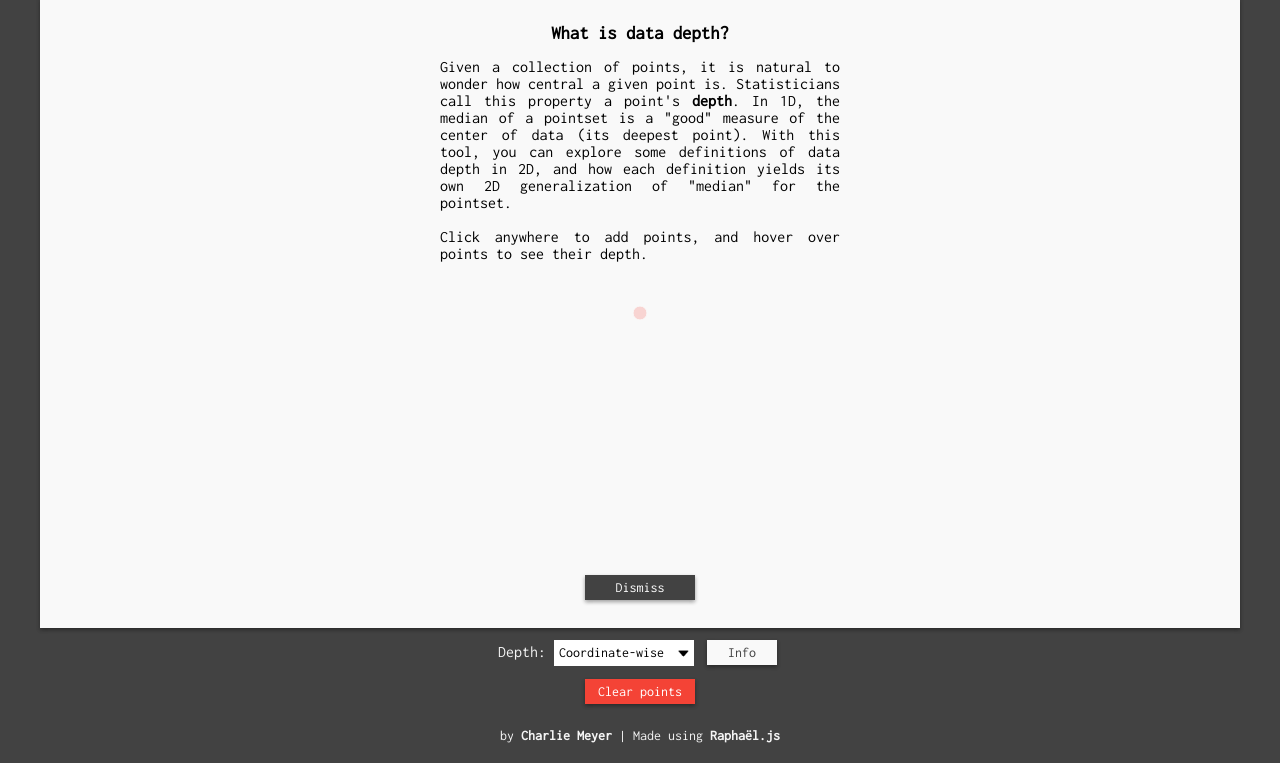
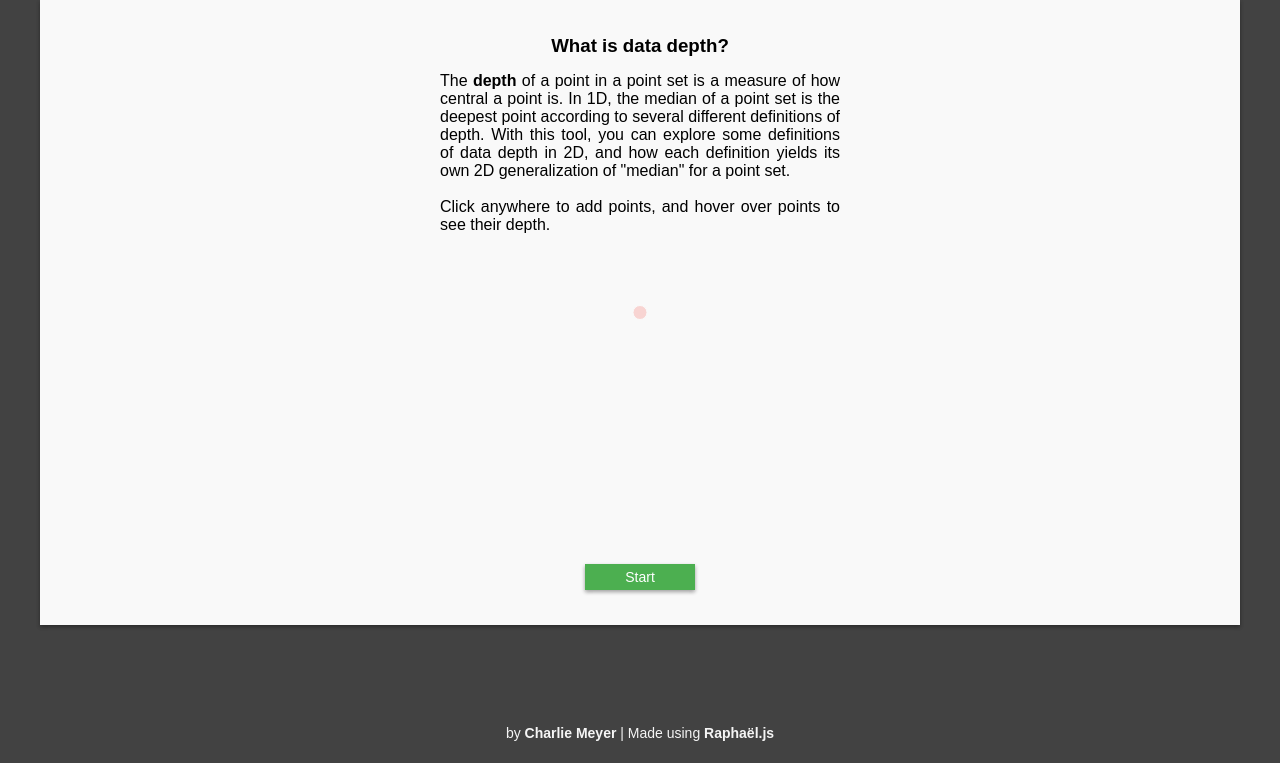
Before and after one commit to charliemeyer/datadepth, a plain HTML site: page index.html in a window 1280 px wide. Shown: the part 52-815 px from the top of the page. Drawn offline with nearby package versions, Linux system fonts and the light colour scheme.

Commit message:
fixed some typos

```diff
--- a/depth.js
+++ b/depth.js
@@ -14,9 +14,9 @@ var median_descs = ["Coordinate-wise Depth", "Nested Hull Depth", "Simplicial De
 
 var median_descs_long = [
     "One easy definition of a 2D median of a point set is to pick the point whose x coordinate is the median of the x coordinates of the points, and whose y coordinate is the median of the y coordinates of the points. <br><br>However, this definition is suboptimal as it gives each point two unrelated quantities representing its depth, and these quantities change if we consider a different system of coordinates.",
-    "One algorithm for computing the 1D median is to recursively remove the minimum and maximum point until you are left with 1 or 2 points. (at which point you average these). <br><br>In 2D, the \"most extreme\" points in the pointset are those on the <b>convex hull</b>. To compute the nested hull median, you recursively peel off convex hulls of the pointset until 1 or 2 points remain (at which point you again average). <br><br>The nested hull depth of a point is defined as the number of hulls it is inside. Clearly, the nested hull median mazimizes this depth.",
-    "One property of the 1D median is that it is in the maximum number of open intervals made from pairs of points in the pointset. An interval in 1D is a special case of a <b>simplex</b>, and in 2D a simplex is a triangle. The simplicial median computed here is the point in the pointset contained in the most triangles created by triples of points from the pointset. <br><br>(Note: A better definition of the simplicial median is the point in space contained in the most triangles, but that is prohibitively expensive to compute in an interactive visualization)",
-    "A point in 1D cuts the real line into 2 halves. The 1D median has the property that there are an equal number of points in the pointset on either side of it. <br><br>In 2D, there are an infinite number of ways to split the plane with a line through a point. One side of such a split is called a <b>halfspace</b>. The halfspace depth of a point is the minimum number of points on one side of <i>any</i> halfspace through that point. The halfspace median is the point in the poinset with maximum halfspace depth."
+    "One algorithm for computing the 1D median is to recursively remove the minimum and maximum point until you are left with 1 or 2 points. (at which point you average these). <br><br>In 2D, the \"most extreme\" points in the point set are those on the <b>convex hull</b>. To compute the nested hull median, you recursively peel off convex hulls of the point set until 1 or 2 points remain (at which point you again average). <br><br>The nested hull depth of a point is defined as the number of hulls it is inside. Clearly, the nested hull median maximizes this depth.",
+    "One property of the 1D median is that it is in the maximum number of open intervals made from pairs of points in the point set. An interval in 1D is a special case of a <b>simplex</b>, and in 2D a simplex is a triangle. The simplicial median computed here is the point in the point set contained in the most triangles created by triples of points from the point set. <br><br>(Note: A better definition of the simplicial median is the point in space contained in the most triangles, but that is prohibitively expensive to compute in an interactive visualization)",
+    "A point in 1D cuts the real line into 2 halves. The 1D median has the property that there are an equal number of points in the point set on either side of it. <br><br>In 2D, there are an infinite number of ways to split the plane with a line through a point. One side of such a split is called a <b>halfspace</b>. The halfspace depth of a point is the minimum number of points on one side of <i>any</i> halfspace through that point. The halfspace median is the point in the point set with maximum halfspace depth."
 ];
 
 var allow_popovers = true;
@@ -72,6 +72,13 @@ $(document).ready(function() {
     $("#info").click(show_info);
     show_info();
     $("#dismiss").click(dismiss_info);
+    $("#start").click(function() {
+                        dismiss_info();
+                        $("#start").hide();
+                        $("#dismiss").show();
+                        $("#controls").show();
+                    });
+
     $(window).resize(function() {
         dismiss_info();
         var old_w = paper_w;
@@ -108,14 +115,14 @@ function show_info() {
     allow_popovers = false;
     if (points.length == 0 && intro_unread) {
         $("#ip_title").html("What is data depth?");
-        $("#ip_content").html("Given a collection of points, it is natural to wonder how central a given point is. Statisticians call this property a point's <b>depth</b>. In 1D, the median of a pointset is a \"good\" measure of the center of data (its deepest point). With this tool, you can explore some definitions of data depth in 2D, and how each definition yields its own 2D generalization of \"median\" for the pointset.<br><br>Click anywhere to add points, and hover over points to see their depth.");
+        $("#ip_content").html("The <b>depth</b> of a point in a point set is a measure of how central a point is. In 1D, the median of a point set is the deepest point according to several different definitions of depth. With this tool, you can explore some definitions of data depth in 2D, and how each definition yields its own 2D generalization of \"median\" for a point set.<br><br>Click anywhere to add points, and hover over points to see their depth.");
     } else {
         $("#ip_title").html(median_descs[median_type-1]);
         $("#ip_content").html(median_descs_long[median_type-1]);
     }
     intro_unread = false;
-    $("#info_popover").width(paper_w-20);
-    $("#info_popover").height(paper_h-20);
+    $("#info_popover").width(paper_w-40);
+    $("#info_popover").height(paper_h-40);
     $("#info_popover").css("left", $('#plane').offset().left)
                       .css("top", $('#plane').offset().top);
 
@@ -126,6 +133,7 @@ function show_info() {
 function dismiss_info() {
     allow_popovers = true;
     $("#info_popover").fadeOut(50);
+    $("#controls").show();
 }
 
 // Clear the points
--- a/index.html
+++ b/index.html
@@ -3,7 +3,7 @@
 	<head>
 		<meta charset="utf-8">
 		<title>Data Depth</title>
-		<link href="https://fonts.googleapis.com/css?family=Inconsolata" rel="stylesheet">
+		<link href="https://fonts.googleapis.com/css?family=Roboto+Mono" rel="stylesheet">
 		<link rel="stylesheet" type="text/css" href="style.css">
 		<script src="https://ajax.googleapis.com/ajax/libs/jquery/2.1.4/jquery.min.js"></script>
 		<script src="hoverIntent.js"></script>
@@ -15,16 +15,17 @@
 	<body>
 		<h3>Data Depth</h3>
 		<div id="popover">ayy lmao</div>
-		<div id="info_popover"><h3 id='ip_title'></h3><div id='ip_content'></div><span class='button' id='dismiss'>Dismiss</span></div>
+		<div id="info_popover"><h3 id='ip_title'></h3><div id='ip_content'></div><span class='button' id='start'>Start</span><span class='button' style='display:none' id='dismiss'>Dismiss</span></div>
 		<div id="viz">
 		<div id="plane"></div>
-		Depth: <select id="medianpicker">
+		<div id="controls" style='display: none;'>Depth: <select id="medianpicker">
 			<option value=1>Coordinate-wise</option>
 			<option value=2>Nested hull</option>
 			<option value=3>Simplicial</option>
 			<option value=4>Halfspace</option>
 		</select>
-		<span class='button' id='info'>Info</span><br><span class='button' id='clear_points'>Clear points</span></body>
+		<span class='button' id='info'>Info</span><br><span class='button' id='clear_points'>Clear points</span>
+		</div>
 		</div>
 		<div id='footer' style='margin:0px'>by <a href="http://charliemeyer.co">Charlie Meyer</a> |</span> Made using <a href="http://dmitrybaranovskiy.github.io/raphael/">Raphaël.js</a></h4></div>
 		<script src="depth.js"></script>
--- a/style.css
+++ b/style.css
@@ -24,7 +24,7 @@ body {
 }
 
 #viz {
-    height: calc(100% - 70px);
+    height: calc(100% - 75px);
 }
 
 #plane {
@@ -95,12 +95,27 @@ body {
 }
 
 #dismiss:hover {
+    animation: dismisshover;
     background-color: #303030;
 }
 
 @keyframes dismisshover{
   from {background-color: #424242; box-shadow: 0 2px 4px rgba(0,0,0,0.16), 0 2px 4px rgba(0,0,0,0.23);}
   to {background-color: #303030; box-shadow: 0 4px 8px rgba(0,0,0,0.19), 0 4px 8px rgba(0,0,0,0.23);}
+}
+
+#start {
+    background-color: #4CAF50;
+    animation: starthover;
+}
+
+#start:hover {
+    background-color: #43A047;
+}
+
+@keyframes starthover{
+  from {background-color: #4CAF50; box-shadow: 0 2px 4px rgba(0,0,0,0.16), 0 2px 4px rgba(0,0,0,0.23);}
+  to {background-color: #43A047; box-shadow: 0 4px 8px rgba(0,0,0,0.19), 0 4px 8px rgba(0,0,0,0.23);}
 }
 
 #popover {
@@ -122,7 +137,7 @@ body {
 
 #info_popover {
     font-size: 16px;
-    padding: 10px;
+    padding: 20px;
     overflow: hidden;
     position: absolute;
     z-index: 1000;
```
